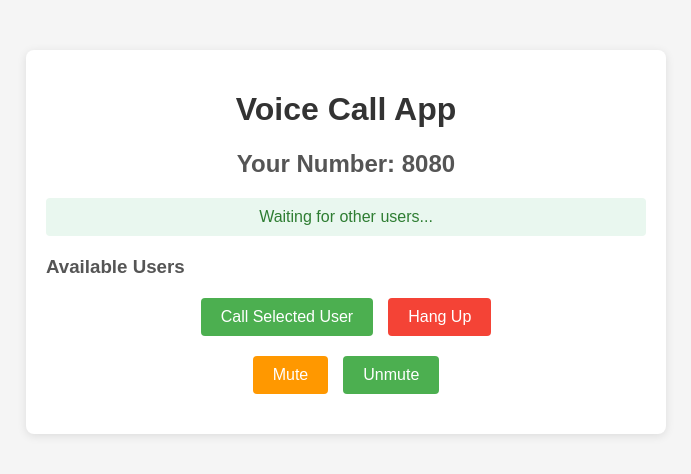
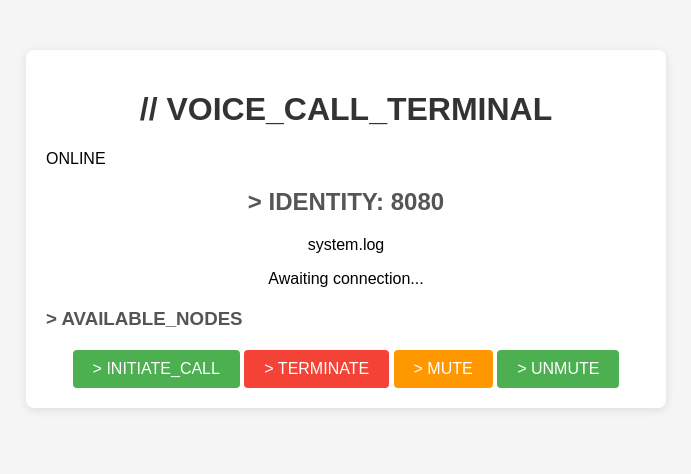
Before and after one commit to dkruban/CALL-ME, a website: page public/index.html in a window 1280 px wide. Both pictures are taken after a click on the button "8080". Shown: the whole page, without its empty margins (294-985 px from the left). Drawn offline with nearby package versions, Linux system fonts and the light colour scheme; no server answers.

Commit message:
Update index.html

```diff
--- a/public/index.html
+++ b/public/index.html
@@ -3,15 +3,30 @@
 <head>
     <meta charset="UTF-8">
     <meta name="viewport" content="width=device-width, initial-scale=1.0">
-    <title>Voice Call App</title>
+    <title>Voice Call App | Terminal</title>
+    <!-- Google Fonts for a Hacker/Tech Look -->
+    <link rel="preconnect" href="https://fonts.googleapis.com">
+    <link rel="preconnect" href="https://fonts.gstatic.com" crossorigin>
+    <link href="https://fonts.googleapis.com/css2?family=Share+Tech+Mono&display=swap" rel="stylesheet">
     <link rel="stylesheet" href="style.css">
 </head>
 <body>
+
+    <!-- Animated Background Grid -->
+    <div class="grid-background"></div>
+
     <div class="container">
-        <h1>Voice Call App</h1>
+        <header>
+            <h1>// VOICE_CALL_TERMINAL</h1>
+            <div class="status-bar">
+                <span class="status-indicator online"></span>
+                <span id="connection-status">ONLINE</span>
+            </div>
+        </header>
 
-        <div class="number-selection">
-            <h2>Select Your Number</h2>
+        <main>
+            <div class="number-selection" id="number-selection">
+                <h2>&gt; SELECT_IDENTITY</h2>
                 <div class="number-buttons">
                     <button class="number-btn" data-number="8080">8080</button>
                     <button class="number-btn" data-number="9999">9999</button>
@@ -20,25 +35,35 @@
                 </div>
             </div>
 
-        <div class="call-controls" style="display: none;">
-            <h2>Your Number: <span id="current-number"></span></h2>
-            <div class="status" id="status">Waiting for other users...</div>
+            <div class="call-controls" id="call-controls" style="display: none;">
+                <h2>&gt; IDENTITY: <span id="current-number"></span></h2>
+                <div class="terminal-window">
+                    <div class="terminal-header">
+                        <div class="terminal-buttons">
+                            <span class="btn close"></span>
+                            <span class="btn minimize"></span>
+                            <span class="btn maximize"></span>
+                        </div>
+                        <div class="terminal-title">system.log</div>
+                    </div>
+                    <div class="terminal-body">
+                        <p class="log-entry" id="status">Awaiting connection...</p>
+                    </div>
+                </div>
 
                 <div class="users-list">
-                <h3>Available Users</h3>
+                    <h3>&gt; AVAILABLE_NODES</h3>
                     <ul id="users-list"></ul>
                 </div>
 
-            <div class="call-actions">
-                <button id="call-btn" disabled>Call Selected User</button>
-                <button id="hangup-btn" disabled>Hang Up</button>
-            </div>
-
-            <div class="audio-controls">
-                <button id="mute-btn" disabled>Mute</button>
-                <button id="unmute-btn" disabled>Unmute</button>
+                <div class="control-panel">
+                    <button id="call-btn" disabled class="control-btn primary">&gt; INITIATE_CALL</button>
+                    <button id="hangup-btn" disabled class="control-btn danger">&gt; TERMINATE</button>
+                    <button id="mute-btn" disabled class="control-btn secondary">&gt; MUTE</button>
+                    <button id="unmute-btn" disabled class="control-btn secondary">&gt; UNMUTE</button>
                 </div>
             </div>
+        </main>
     </div>
 
     <!-- Audio element to play remote audio stream -->
```
Lines whose indentation alone changed are shown as unchanged.
